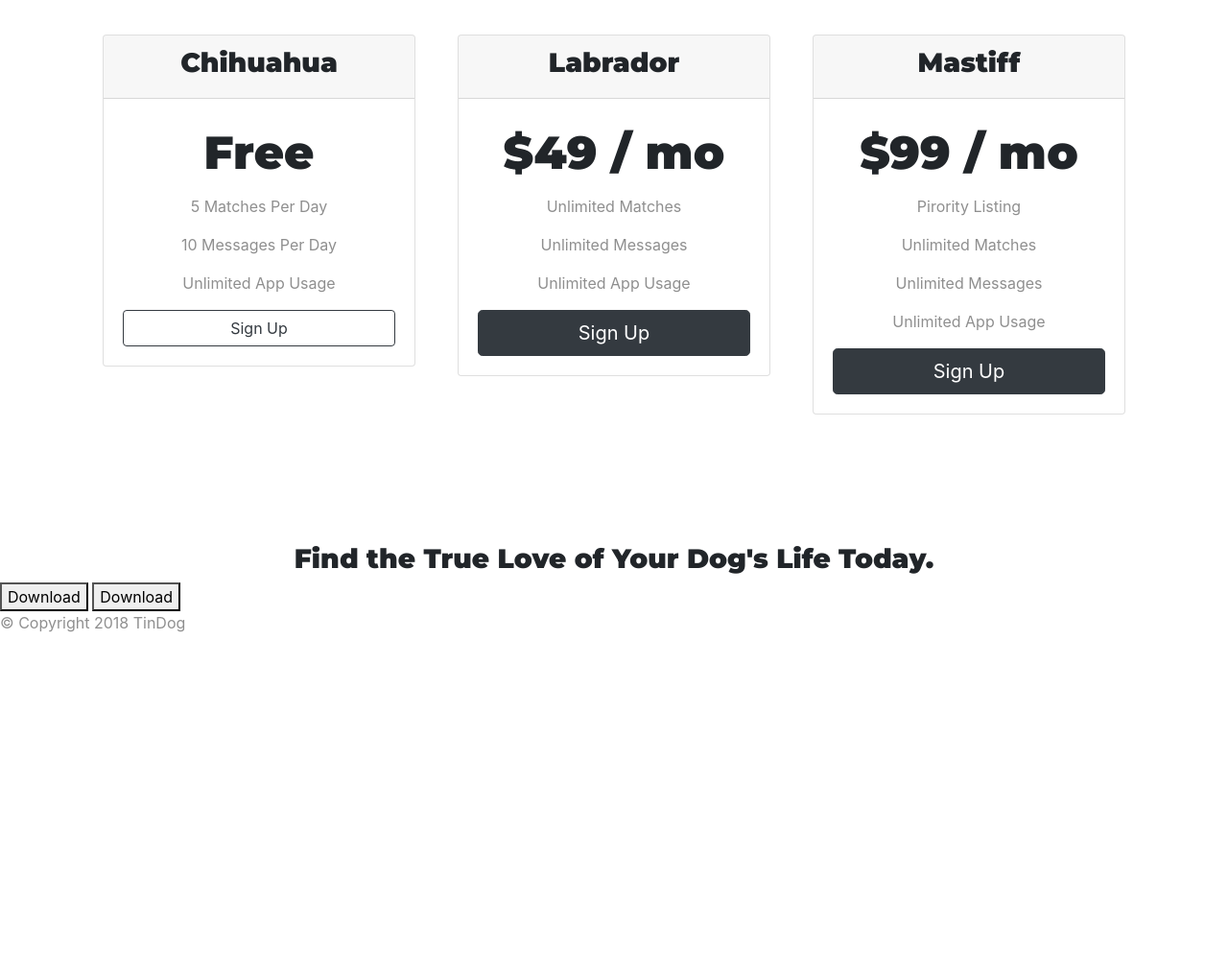
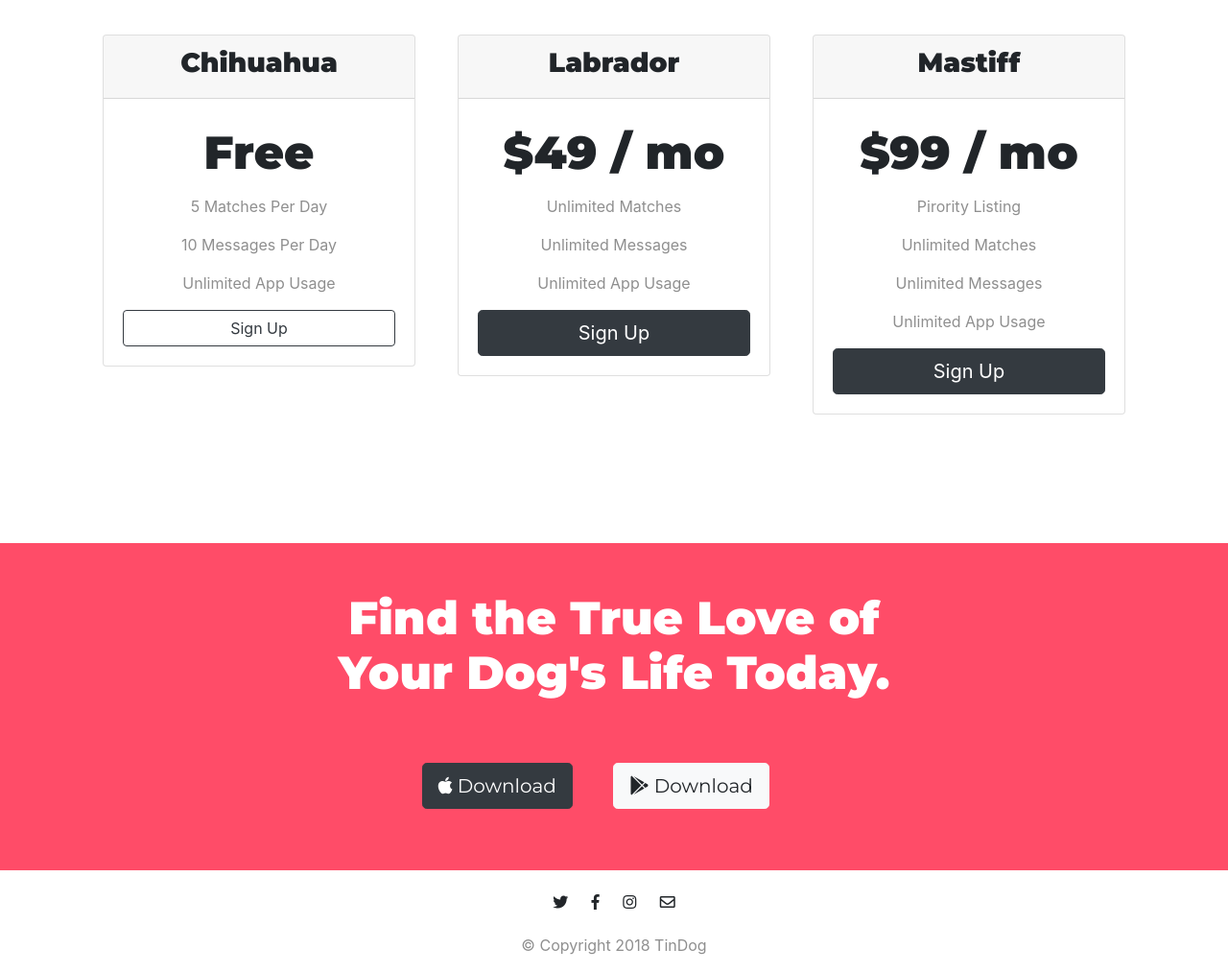
Before and after one commit to NathanaelP/WebDev2019, a plain HTML site: page TinDog-Start-master/index.html in a window 1280 px wide. Shown: the part 2020-3033 px from the top of the page at 96% size. Before the commit the page ends 2697 px from the top, so only its background shows below. Drawn offline with nearby package versions, Linux system fonts and the light colour scheme.

Commit message:
Finished fixing the footer. Never got the width change to change correctly

```diff
--- a/TinDog-Start-master/css/styles.css
+++ b/TinDog-Start-master/css/styles.css
@@ -150,3 +150,28 @@ h2 {
     position: static;
   }
 }
+/* Call To Action */
+ #cta {
+   color: white;
+   font-family: Montserrat;
+   text-align: center;
+   background-color: #ff4c68;
+   padding-top: 50px;
+   margin: auto;
+ }
+
+ #cta h3 {
+   font-size: 3rem;
+   width: 50%;
+   margin: auto;
+ }
+
+ /* Footer */
+
+ #footer {
+   text-align: center;
+ }
+
+ #footer i {
+   padding: 25px 10px;
+ }
--- a/TinDog-Start-master/index.html
+++ b/TinDog-Start-master/index.html
@@ -212,8 +212,8 @@
     <section id="cta">
 
         <h3>Find the True Love of Your Dog's Life Today.</h3>
-        <button type="button">Download</button>
-        <button type="button">Download</button>
+        <button type="button" class="btn btn-dark btn-lg download-button"><i class="fab fa-apple"></i> Download</button>
+        <button type="button" class="btn btn-light btn-lg download-button"><i class="fab fa-google-play"></i> Download</button>
 
     </section>
 
@@ -221,7 +221,7 @@
     <!-- Footer -->
 
     <footer id="footer">
-
+        <i class="fab fa-twitter"></i>    <i class="fab fa-facebook-f"></i>    <i class="fab fa-instagram"></i>    <i class="far fa-envelope"></i>
         <p>© Copyright 2018 TinDog</p>
 
     </footer>
```
